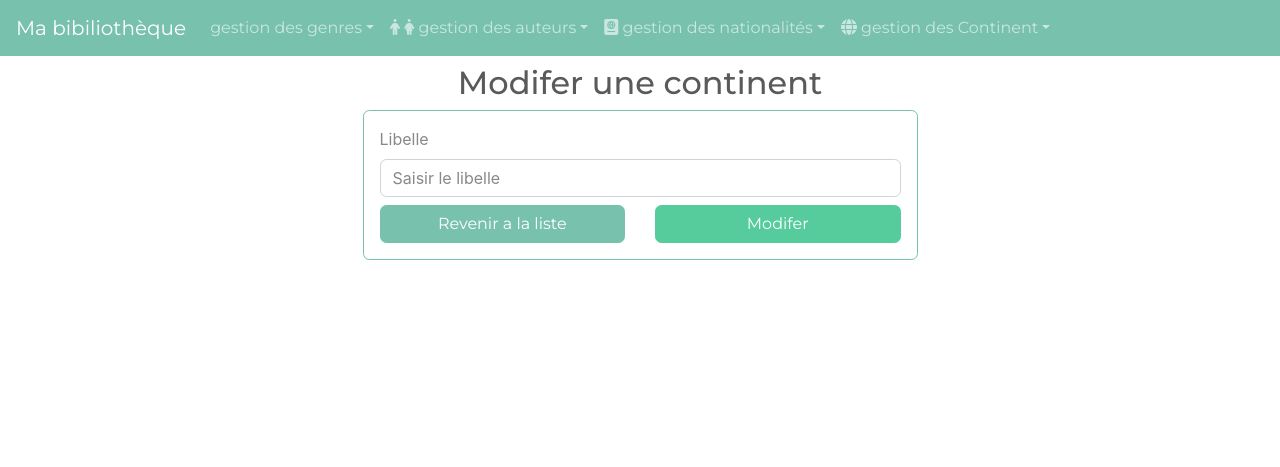
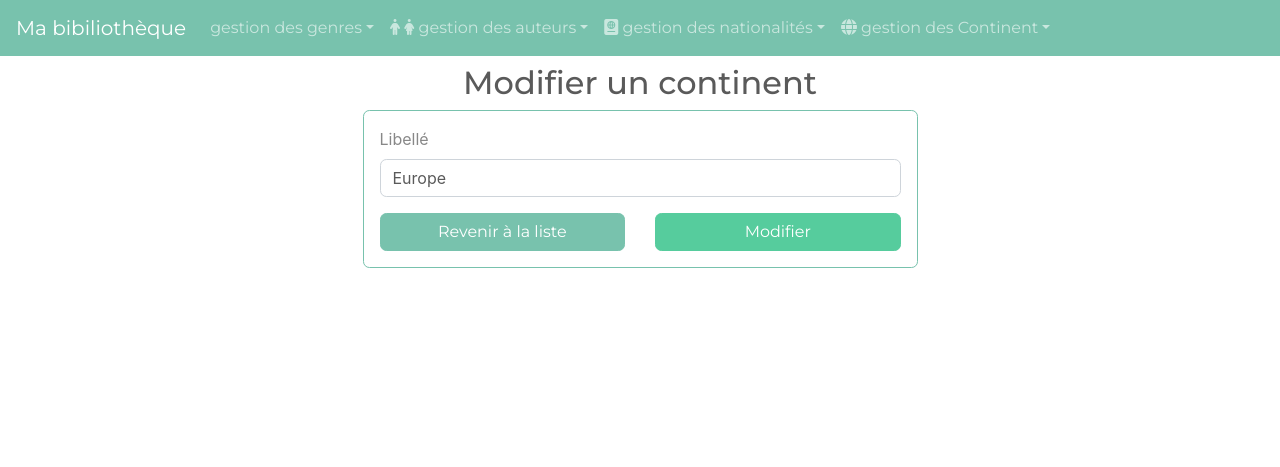
Before and after one commit to NathanGrng/NathanGrng-Remise_a_niveau, a PHP site: page /index.php?uc=continent&action=update&num=1 in a window 1280 px wide. Shown: the top 467 px of the page. Run offline with PHP 8.4, Linux system fonts and the light colour scheme; data comes from the database, SQL or seed files in the repository; some libraries are stand-ins or nearby versions.

Commit message:
section 13 terrminer

```diff
--- a/projet v2 - mvc/controllers/continentController.php
+++ b/projet v2 - mvc/controllers/continentController.php
@@ -2,39 +2,47 @@
 switch ($action) {
     case 'list':
         $lesContinents = Continent::findAll();
-        require_once "vues/listeContinent.php";
+        require_once("vues/listeContinent.php");
         break;
     case 'add':
-        $mode="Ajouter";
-        echo "eeeeeeh laa";
+        $mode = "Ajouter";
         require_once("vues/formContinent.php");
         break;
     case 'update':
-        $mode="Modifer";
-        require_once "vues/formContinent.php";
+        $mode = "Modifier";
+        $continent = Continent::findById($_GET["num"]);
+        require_once("vues/formContinent.php");
         break;
     case 'delete':
-        # code...
-        break;
-        case 'validForm':
-        $continent= new Continent();
-        if(empty($_POST['num'])){//cas d'une creation
-            $continent->setLibelle($_POST['libelle']);
-            $nb=Continent::add($continent);
-            $message="modifié";
-        }else{
-
-        }
-        if($nb==1){
-            $_SESSION['message']=["success","Le continent a bien été $message"];
-        }
-        else{
-            $_SESSION['message']=["Danger","Le continent n'a pas été $message"];
+        $continent = Continent::findById($_GET['num']);
+        $nb = Continent::delete($continent);
+        if ($nb == 1) {
+            $_SESSION['message'] = ["success" => "Le continent a bien été supprimé"];
+        } else {
+            $_SESSION['message'] = ["danger" => "Le continent n'a pas été supprimé"];
         }
         header('location: index.php?uc=continent&action=list');
+        exit();
         break;
-
-    default:
-        # code...
+    case 'validForm':
+        $continent = new Continent();
+        if (empty($_POST["num"])) { // cas d'une création
+            $continent->setLibelle($_POST['libelle']);
+            $nb = Continent::add($continent);
+            $message = "ajouté";
+        } else {
+            $continent->setNum($_POST['num']);
+            $continent->setLibelle($_POST['libelle']);
+            var_dump($continent);
+            $nb = Continent::update($continent);
+            $message = "modifié";
+        }
+        if ($nb == 1) {
+            $_SESSION['message'] = ["success" => "Le continent a bien été $message"];
+        } else {
+            $_SESSION['message'] = ["danger" => "Le continent a bien été $message"];
+        }
+        header('location: index.php?uc=continent&action=list');
+        exit();
         break;
 }
--- a/projet v2 - mvc/index.php
+++ b/projet v2 - mvc/index.php
@@ -1,8 +1,10 @@
-<?php session_start();
+<?php
+ob_start();
+session_start();
 require "modeles/connectiondpdo.inc.php";
 require_once "vues/header.php";
 require "modeles/Continent.php";
-
+require "vues/messageFlash.php";
 $uc = empty($_GET['uc']) ? "acceuil" : $_GET['uc'];
 switch ($uc) {
     case 'acceuil':
--- a/projet v2 - mvc/modeles/Continent.php
+++ b/projet v2 - mvc/modeles/Continent.php
@@ -7,7 +7,7 @@ class Continent
      *
      * @var int
      */
-    private $num;
+    private $id;
 
     /**
      * Libelle du continent
@@ -17,19 +17,32 @@ class Continent
     private $libelle;
 
     /**
-     * Get the value of num
+     * Get the value of id
      */
     public function getNum()
     {
-        return $this->num;
+        return $this->id;
     }
 
+    /**
+     * Set numero du continent
+     *
+     * @param  int  $id  numero du continent
+     *
+     * @return  self
+     */
+    public function setNum(int $num): self
+    {
+        $this->id = $num;
+
+        return $this;
+    }
     /**
      * Lit le libelle
      *
      * @return string
      */
-    public function getLibelle()
+    public function getLibelle(): string
     {
         return $this->libelle;
     }
@@ -40,7 +53,7 @@ class Continent
      * @param string $libelle
      * @return self
      */
-    public function setLibelle(string $libelle)
+    public function setLibelle(string $libelle): self
     {
         $this->libelle = $libelle;
 
@@ -52,9 +65,9 @@ class Continent
      *
      * @return Continent[] tableau d'objet continent
      */
-    public static function findAll()
+    public static function findAll(): array
     {
-        $req = monPdo::getInstance()->prepare("SELECT * FROM `continent`");
+        $req = MonPdo::getInstance()->prepare("Select * from continent");
         $req->setFetchMode(PDO::FETCH_CLASS | PDO::FETCH_PROPS_LATE, 'Continent');
         $req->execute();
         $lesResultats = $req->fetchAll();
@@ -67,9 +80,9 @@ class Continent
      * @param integer $id numéro du continent
      * @return Continent objet continent trouvé
      */
-    public static function findById(int $id)
+    public static function findById(int $id): Continent
     {
-        $req = monPdo::getInstance()->prepare("Select * from continent where num= :id");
+        $req = MonPdo::getInstance()->prepare("Select * from continent where id= :id");
         $req->setFetchMode(PDO::FETCH_CLASS | PDO::FETCH_PROPS_LATE, 'Continent');
         $req->bindParam(':id', $id);
         $req->execute();
@@ -83,9 +96,9 @@ class Continent
      * @param Continent $continent continent à ajouter
      * @return integer resultat (1 si l'opération a réussi, 0 sinon)
      */
-    public static function add(Continent $continent)
+    public static function add(Continent $continent): int
     {
-        $req = monPdo::getInstance()->prepare("insert into continent(libelle) values(:libelle)");
+        $req = MonPdo::getInstance()->prepare("insert into continent(libelle) values(:libelle)");
         $libelle = $continent->getLibelle();
         $req->bindParam(':libelle', $libelle);
         $nb = $req->execute();
@@ -98,9 +111,9 @@ class Continent
      * @param Continent $continent continent à modifier
      * @return integer resultat (1 si l'opération a réussi, 0 sinon)
      */
-    public static function update(Continent $continent)
+    public static function update(Continent $continent): int
     {
-        $req = monPdo::getInstance()->prepare("update continent set libelle= :libelle where num= :id");
+        $req = MonPdo::getInstance()->prepare("update continent set libelle= :libelle where id= :id");
         $num = $continent->getNum();
         $libelle = $continent->getLibelle();
         $req->bindParam(':id', $num);
@@ -115,27 +128,12 @@ class Continent
      * @param Continent $continent
      * @return integer
      */
-    public static function delete(Continent $continent)
+    public static function delete(Continent $continent): int
     {
-        $req = monPdo::getInstance()->prepare("delete from continent where num= :id");
+        $req = MonPdo::getInstance()->prepare("delete from continent where id= :id");
         $num = $continent->getNum();
         $req->bindParam(':id', $num);
         $nb = $req->execute();
         return $nb;
     }
-
-
-    /**
-     * Set numero du continent
-     *
-     * @param  int  $num  numero du continent
-     *
-     * @return  self
-     */
-    public function setNum(int $num)
-    {
-        $this->num = $num;
-
-        return $this;
-    }
 }
--- a/projet v2 - mvc/vues/footer.php
+++ b/projet v2 - mvc/vues/footer.php
@@ -32,3 +32,6 @@
 </script>
 
 </html>
+<?php
+ob_end_flush();
+?>
--- a/projet v2 - mvc/vues/formContinent.php
+++ b/projet v2 - mvc/vues/formContinent.php
@@ -1,14 +1,18 @@
 <div class="container mt-5">
-    <h2 Class="pt-3 text-center"><?=$mode?> une continent</h2>
-    <form action="index.php?uc=continent&action=validForm" class="col-md-6 offset-md-3 border border-primary p-3 rounded" method="post">
-        <div class="form-goup">
-            <label for="libelle">Libelle</label>
-            <input type="text" class="form-control" id="libelle" placeholder="Saisir le libelle" name="libelle" value="<?php if($mode=="Modifier"){echo $contient->getLibelle();} ?>" />
+<h2 class='pt-3 text-center'><?php echo $mode ?> un continent</h2>
+    <form action="index.php?uc=continent&action=validForm" method="post"
+        class="col-md-6 offset-md-3 border border-primary p-3 rounded">
+        <div class="form-group">
+            <label for='libelle'> Libellé </label>
+            <input type="text" class='form-control' id='libelle' placehoder='Saisir le libellé' name='libelle'
+                value='<?php if($mode == "Modifier") {echo $continent->getLibelle() ;} ?>'>
         </div>
-        <input type="hidden" id="num" name="num" value="<?php if($mode=="Modifier"){ echo $continent->getNum(); } ?>">
-        <div class="row pt-2">
-            <div class="col"><a href="index.php?uc=continent&action=list" class="btn btn-primary btn-block">Revenir a la liste</a></div>
-            <div class="col"><button type="submit" class="btn btn-success btn-block"><?=$mode?></button></div>
+        <input type="hidden" id="num" name="num" value="<?php if($mode == "Modifier") {echo $continent->getNum();} ?>">
+        <div class="row">
+            <div class="col"> <a href="index.php?uc=continent&action=list" class='btn btn-primary btn-block'>Revenir à la liste</a>
+            </div>
+            <div class="col"><button type='submit' class='btn btn-success btn-block'> <?php echo $mode ?> </button>
+            </div>
         </div>
     </form>
 </div>
--- a/projet v2 - mvc/vues/header.php
+++ b/projet v2 - mvc/vues/header.php
@@ -83,10 +83,3 @@
       </ul>
     </div>
   </nav>
-  <?php if (!empty($_SESSION['message'])) {
-    $mesMessages = $_SESSION['message'];
-    foreach ($mesMessages as $key => $message) {
-      echo '<div class="container pt-5"><div class="alert alert-' . $key . ' alert-dismissible fade show" role="alert">' . $message . ' <button type="button" class="close" data-dismiss="alert" aria-label="Close"><span aria-hidden="true">&times;</span></button></div></div>';
-    }
-    $_SESSION['message'] = [""];
-  } ?>
--- a/projet v2 - mvc/vues/listeContinent.php
+++ b/projet v2 - mvc/vues/listeContinent.php
@@ -22,9 +22,9 @@
                 echo "<td class='col-md-2'>" . $continent->getNum() . "</td>";
                 echo "<td class='col-md-8'>" . $continent->getLibelle() . "</td>";
                 echo "<td class='col-md-2'>
-<a href='index.php?uc=continents&action=update&num=" . $continent->getNum() . "' class='btn btn-primary'><i class='fas fa-pen'></i></a>
-<a href='#modalSuppression' data-toggle='modal' data-message='Voulez vous supprimer ce continent ?' data-suppression='index.php?uc=continents&action=delete&num=" . $continent->getNum() . "' class='btn btn-danger'><i class='far fa-trash-alt'></i></a>
-</td>";
+            <a href='index.php?uc=continent&action=update&num=" . $continent->getNum() . "' class='btn btn-primary'><i class='fas fa-pen'></i></a>
+            <a href='#modalSupp' data-toggle='modal' data-message='Voulez vous supprimer ce continent ?' data-suppression='index.php?uc=continent&action=delete&num=" . $continent->getNum() . "' class='btn btn-danger'><i class='far fa-trash-alt'></i></a>
+        </td>";
                 echo "</tr>";
             }
 
--- /dev/null
+++ b/projet v2 - mvc/vues/messageFlash.php
@@ -0,0 +1,8 @@
+<?php
+if (!empty($_SESSION['message']) && $_SESSION['message'] != "") {
+  $mesMessages = $_SESSION['message'];
+  foreach ($mesMessages as $key => $message) {
+    echo '<div class="container pt-5"><div class="alert alert-' . $key . ' alert-dismissible fade show" role="alert">' . $message . ' <button type="button" class="close" data-dismiss="alert" aria-label="Close"><span aria-hidden="true">&times;</span></button></div></div>';
+  }
+  $_SESSION['message'] = [""];
+}
```
